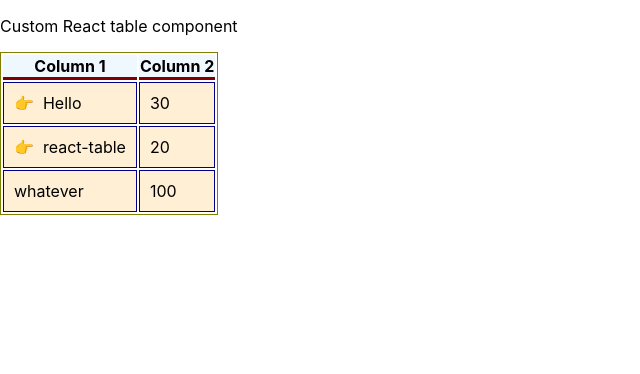
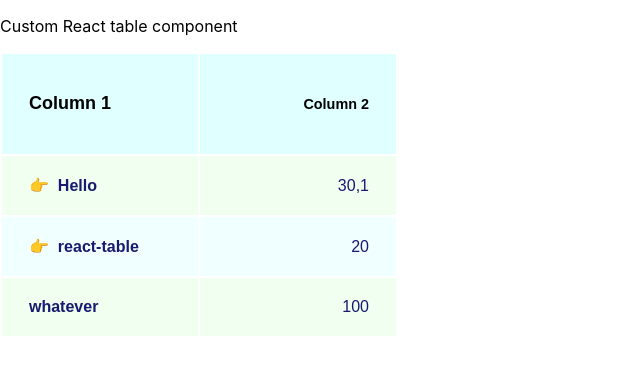
Before and after one commit to supercomet329/awesome-react-components, a React (Create React App) app: page / in a window 1280 px wide. Shown: the top 374 px of the page, without its empty margins (0-640 px from the left). Built offline with nearby package versions, Linux system fonts and the light colour scheme.

Commit message:
Add styles

```diff
--- a/src/App.tsx
+++ b/src/App.tsx
@@ -1,13 +1,13 @@
 import React from "react";
 
-import { Table } from "./Table";
+import { Table } from "./components/Table";
 
 export function App() {
   return (
     <>
       <header>
         <p>Custom React table component</p>
-        <Table data={tableData} columns={tableColumns} />
+        <Table data={tableData} columns={tableColumns} enableSorting />
       </header>
     </>
   );
@@ -16,11 +16,11 @@ export function App() {
 const tableData = [
   {
     col1: "Hello",
-    col2: 30,
+    col2: 30.1,
     subRows: [
       {
         col1: "Jan",
-        col2: 5,
+        col2: 5.2,
       },
       {
         col1: "Feb",
--- a/src/Table/Table.tsx
+++ b/src/components/Table/Table.tsx
@@ -1,10 +1,14 @@
 import React from "react";
 import styled from "styled-components";
 import { useTable, Column, useSortBy, useExpanded } from "react-table";
+import { Color, MediaQuery, Theme } from "../../foundation";
+
+import { processColumns } from "./utils";
 
 type TableProps = {
   data: Array<any>;
   columns: Array<Column>;
+  enableSorting?: boolean;
 };
 
 export function Table(props: TableProps) {
@@ -16,7 +20,10 @@ export function Table(props: TableProps) {
    */
 
   const data = React.useMemo(() => props.data, [props.data]);
-  const columns = React.useMemo(() => props.columns, [props.columns]);
+  const columns = React.useMemo(
+    () => processColumns(props.columns, props.data),
+    [props.columns, props.data]
+  );
 
   const {
     getTableProps,
@@ -24,7 +31,12 @@ export function Table(props: TableProps) {
     headerGroups,
     rows,
     prepareRow,
-  } = useTable({ columns, data }, useSortBy, useExpanded);
+  } = useTable(
+    // @ts-ignore
+    { columns, data, disableSortBy: !props.enableSorting },
+    useSortBy,
+    useExpanded
+  );
 
   return (
     // apply the table props
@@ -69,7 +81,7 @@ export function Table(props: TableProps) {
             prepareRow(row);
             return (
               // Apply the row props
-              <tr {...row.getRowProps()}>
+              <Tr {...row.getRowProps()}>
                 {
                   // Loop over the rows cells
                   row.cells.map((cell: any) => {
@@ -84,7 +96,7 @@ export function Table(props: TableProps) {
                     );
                   })
                 }
-              </tr>
+              </Tr>
             );
           })
         }
@@ -93,19 +105,82 @@ export function Table(props: TableProps) {
   );
 }
 
+Table.defaultProps = { enableSorting: false };
+
+// <table>
 const TableContainer = styled.table`
-  border: 1px solid olive;
+  /* enable scroll on small width */
+  display: block;
+  overflow: auto;
+
+  ::-webkit-scrollbar {
+    /* Remove table scrollbar on webkit browsers */
+    /* height: 0px;
+    width: 0px; */
+  }
 `;
 
 const Th = styled.th`
-  border-bottom: 3px solid maroon;
-  background: aliceblue;
-  color: black;
-  font-weight: bold;
+  font-family: ${Theme.font.sansSerif};
+  font-weight: ${Theme.fontWeight.semiBold};
+  line-height: 1.29;
+
+  height: 100px;
+  min-width: 142px;
+  padding: 0px 27px;
+  background-color: ${Color.lightCyan};
+
+  font-size: 0.9rem;
+  text-align: right;
+
+  &:nth-of-type(1) {
+    font-size: 1.125rem;
+    text-align: left;
+
+    /* make first column header sticky */
+    left: 0;
+    position: sticky;
+  }
+
+  ${MediaQuery.maxWidth.tablet} {
+    &:nth-of-type(1) {
+      box-shadow: 6px 0px 25px 0px ${Color.floralWhite};
+    }
+  }
 `;
 
 const Td = styled.td`
-  padding: 10px;
-  border: 1px solid DarkBlue;
-  background: PapayaWhip;
+  font-family: ${Theme.font.sansSerif};
+  color: ${Color.midnightBlue};
+
+  padding: 20px 27px;
+
+  font-weight: ${Theme.fontWeight.medium};
+  text-align: right;
+
+  &:nth-of-type(1) {
+    font-weight: ${Theme.fontWeight.semiBold};
+    text-align: left;
+
+    /* make first column body sticky */
+    left: 0;
+    position: sticky;
+  }
+
+  ${MediaQuery.maxWidth.tablet} {
+    &:nth-of-type(1) {
+      box-shadow: 6px 0px 25px 0px ${Color.floralWhite};
+      clip-path: inset(0px -30px 0px 0px);
+    }
+  }
 `;
+
+const Tr = styled.tr`
+  &:nth-of-type(odd) td {
+    background-color: ${Color.honeyDew};
+  }
+
+  &:nth-of-type(even) td {
+    background-color: ${Color.azure};
+  }
+`;
--- /dev/null
+++ b/src/components/Table/utils.tsx
@@ -0,0 +1,24 @@
+import React from "react";
+
+function getFormattedDecimal(valueNum: number): string {
+  if (isNaN(valueNum)) return "0";
+
+  return valueNum.toString().replace(".", ",");
+}
+
+/**
+ * If data in a column is numeric and no custom Cell render function
+ * is provided then add a custom Cell render function to format the numbers
+ */
+export function processColumns(columns: Array<any>, data: Array<any>) {
+  let columnIndex = 0;
+  for (let td in data[0]) {
+    if (typeof data[0][td] === "number" && !("Cell" in columns[columnIndex])) {
+      columns[columnIndex]["Cell"] = (props: any) => (
+        <>{getFormattedDecimal(props.value)}</>
+      );
+    }
+    columnIndex++;
+  }
+  return columns;
+}
--- /dev/null
+++ b/src/foundation/Color.ts
@@ -0,0 +1,9 @@
+export enum Color {
+  // browser supported
+  azure = "#F0FFFF",
+  lightCyan = "#E0FFFF",
+  honeyDew = "#F0FFF0",
+  floralWhite = "#FFFAF0",
+  midnightBlue = "#191970",
+  // custom
+}
--- /dev/null
+++ b/src/foundation/MediaQuery/MediaQuery.ts
@@ -0,0 +1,22 @@
+import { breakpoints } from "./breakpoints";
+
+type MediaQueryType = "min" | "max";
+
+function createMediaQuery(type: MediaQueryType, width: number) {
+  return `@media (${type}-width): ${width}px`;
+}
+
+export const MediaQuery = {
+  minWidth: {
+    mobileLarge: createMediaQuery("min", breakpoints.mobileLarge),
+    tablet: createMediaQuery("min", breakpoints.tablet),
+    desktop: createMediaQuery("min", breakpoints.desktop),
+    desktopLarge: createMediaQuery("min", breakpoints.desktopLarge),
+  },
+  maxWidth: {
+    mobileSmall: createMediaQuery("max", breakpoints.mobileLarge - 1),
+    mobileLarge: createMediaQuery("max", breakpoints.tablet - 1),
+    tablet: createMediaQuery("max", breakpoints.desktop - 1),
+    desktop: createMediaQuery("max", breakpoints.desktopLarge - 1),
+  },
+};
--- /dev/null
+++ b/src/foundation/MediaQuery/breakpoints.ts
@@ -0,0 +1,15 @@
+/**
+ * Mobile Small = equal to or below 374px
+ * Mobile Large = 375px to 767px
+ * Tablet = 768px to 1023px
+ * Desktop = 1024px to 1919px
+ * Desktop Large = equal to or above 1920px
+ */
+
+export enum breakpoints {
+  // mobileSmall = 320,
+  mobileLarge = 375,
+  tablet = 768,
+  desktop = 1024,
+  desktopLarge = 1920,
+}
--- /dev/null
+++ b/src/foundation/MediaQuery/index.ts
@@ -0,0 +1 @@
+export { MediaQuery } from "./MediaQuery";
--- /dev/null
+++ b/src/foundation/Theme.ts
@@ -0,0 +1,13 @@
+export const Theme = {
+  space: [0, 4, 8, 12, 16, 24, 36, 48, 60, 80, 90, 120, 128],
+  font: {
+    sansSerif: "Arial, Helvetica, sans-serif",
+    serif: `"Times New Roman", Times, serif`,
+    monospace: `"Lucida Console", Monaco, monospace`,
+  },
+  fontWeight: {
+    regular: 400,
+    medium: 500,
+    semiBold: 600,
+  },
+};
--- /dev/null
+++ b/src/foundation/index.ts
@@ -0,0 +1,3 @@
+export { Color } from "./Color";
+export { MediaQuery } from "./MediaQuery";
+export { Theme } from "./Theme";
```
Also changed, not shown: package.json (+17 -17 lines), src/components/Table/index.ts (renamed from src/Table/index.ts), 1 other file (tests, documents, lock files or other folders).
